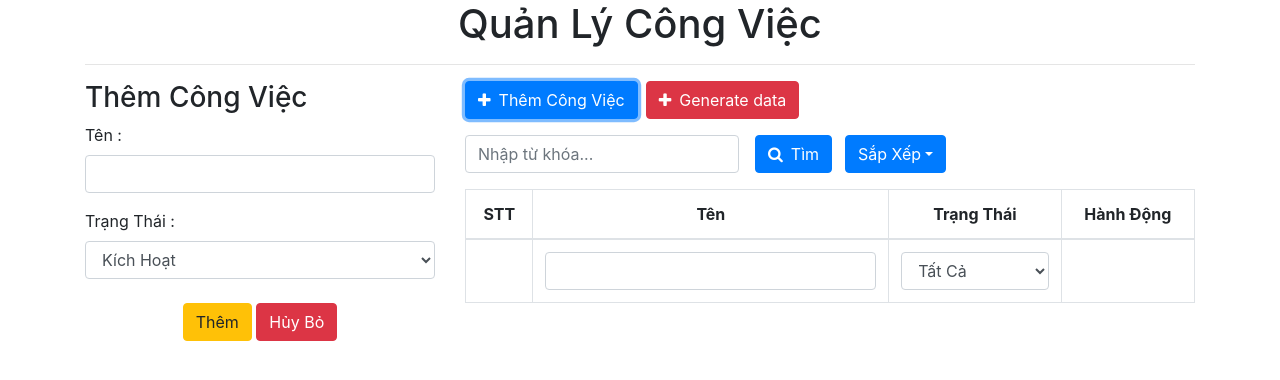
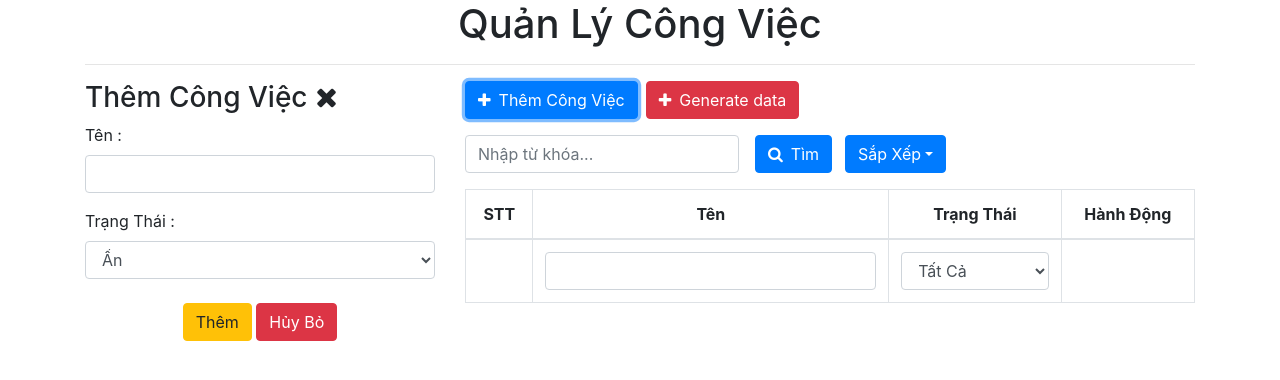
Before and after one commit to vanbui93/workflow-management, a React (Create React App) app: page / in a window 1280 px wide. Both pictures are taken after a click on the button "Thêm Công Việc". Shown: the top 380 px of the page. Built offline with nearby package versions, Linux system fonts and the light colour scheme.

Commit message:
2020-04-23 up_02

```diff
--- a/src/App.css
+++ b/src/App.css
@@ -40,3 +40,6 @@
 .active {
   border: 3px solid #000;
 }
+.fa-times {
+  cursor: pointer;
+}
--- a/src/App.js
+++ b/src/App.js
@@ -9,9 +9,8 @@ export default class App extends React.Component {
   constructor(props) {
     super(props);
     this.state = {
-      tasks: [
-
-      ]
+      tasks: [],
+      isDisplayForm: false
     }
   }
 
@@ -23,9 +22,7 @@ export default class App extends React.Component {
         tasks: tasks
       })
     }
-
   }
-
 
   random = () => {
     return Math.floor((1+Math.random()) * 0x10000).toString(16).substring(1)
@@ -65,8 +62,38 @@ export default class App extends React.Component {
 
   }
 
+  onChangeForm = () => {
+    this.setState({
+      isDisplayForm: !this.state.isDisplayForm
+    })
+  }
+
+  onCloseForm = () => {
+    this.setState({
+      isDisplayForm: false
+    })
+  }
+
+  onHandleSubmit = (data) => {
+    var {tasks} = this.state;
+    console.log(data);
+    data.id = this.generateID();
+    tasks.push(data);
+    this.setState({
+      tasks: tasks
+    })
+
+    // đưa vào localStorage để lưu trữ mỗi lần load lại trang
+    localStorage.setItem('tasks', JSON.stringify(tasks))
+  }
+
   render() {
-    var {tasks} = this.state;
+    var {tasks, isDisplayForm} = this.state;
+    var elmTaskForm = isDisplayForm === true ?
+      <TaskForm
+        onCloseForm = { this.onCloseForm }
+        onHandleSubmit = { this.onHandleSubmit }
+    /> : '';
     return (
       <div className="container">
         <div className="text-center">
@@ -74,11 +101,11 @@ export default class App extends React.Component {
           <hr />
         </div>
         <div className="row">
-          <div className="col-xs-4 col-sm-4 col-md-4 col-lg-4">
-            <TaskForm />
+          <div className="col-4">
+            {elmTaskForm}
           </div>
-          <div className="col-xs-8 col-sm-8 col-md-8 col-lg-8">
-            <button type="button" className="btn btn-primary mb-3 mr-2"><i className="fa fa-plus mr-2"/>Thêm Công Việc</button>
+          <div className={ isDisplayForm ? 'col-8' : 'col-12' }>
+            <button type="button" className="btn btn-primary mb-3 mr-2" onClick={ this.onChangeForm }><i className="fa fa-plus mr-2"/>Thêm Công Việc</button>
             <button type="button" className="btn btn-danger mb-3" onClick={() => this.onGenerateData()}><i className="fa fa-plus mr-2"/>Generate data</button>
             <Control/>
             <div className="row mt-15">
--- a/src/components/TaskForm.js
+++ b/src/components/TaskForm.js
@@ -1,27 +1,82 @@
 import React, { Component } from 'react'
 
 export default class TaskForm extends Component {
+  constructor(props) {
+    super(props);
+    this.state ={
+      name:'',
+      status: false
+    }
+  }
+
+
+  onCloseForm =() => {
+    this.props.onCloseForm();
+  }
+
+  onChange = (e) => {
+    var target = e.target;
+    var name = target.name;
+    var value = target.value;
+    if(name === 'status'){
+      value = target.value === 'true' ? true : false;
+    }
+    this.setState({
+      [name]: value
+    })
+  }
+
+  handleSubmit = (e) => {
+    e.preventDefault();
+    this.props.onHandleSubmit(this.state);
+    this.onClear();
+    this.onCloseForm();
+  }
+
+  onClear = () => {
+    this.setState({
+      name:'',
+      state: false
+    })
+  }
+
   render() {
     return (
       <div className="panel panel-warning">
         <div className="panel-heading">
-          <h3 className="panel-title">Thêm Công Việc</h3>
+          <h3 className="panel-title">
+            <span className="mr-2">Thêm Công Việc</span>
+            <i className="fa fa-times" aria-hidden="true"
+            onClick={ this.onCloseForm }
+            />
+          </h3>
         </div>
         <div className="panel-body">
-          <form>
+          <form onSubmit={this.handleSubmit}>
             <div className="form-group">
               <label>Tên :</label>
-              <input type="text" className="form-control" />
+              <input type="text"
+                className="form-control"
+                name="name"
+                value={ this.state.name }
+                onChange={ this.onChange }
+              />
             </div>
             <label>Trạng Thái :</label>
-            <select className="form-control" required="required">
-              <option value={1}>Kích Hoạt</option>
-              <option value={0}>Ẩn</option>
+            <select
+              className="form-control"
+              required="required"
+              name="status"
+              value={ this.state.status }
+              onChange={ this.onChange }
+            >
+              <option value={true}>Kích Hoạt</option>
+              <option value={false}>Ẩn</option>
             </select>
             <br />
             <div className="text-center">
               <button type="submit" className="btn btn-warning">Thêm</button>&nbsp;
-              <button type="submit" className="btn btn-danger">Hủy Bỏ</button>
+              <button type="button" className="btn btn-danger" onClick={this.onClear}>Hủy Bỏ</button>
             </div>
           </form>
         </div>
--- a/src/components/TaskItem.js
+++ b/src/components/TaskItem.js
@@ -3,7 +3,7 @@ import React, { Component } from 'react'
 export default class TaskItem extends Component {
   render() {
     var {task,index} = this.props;
-    console.log(task.status);
+    // console.log(task.status);
 
     return (
       <tr>
```
